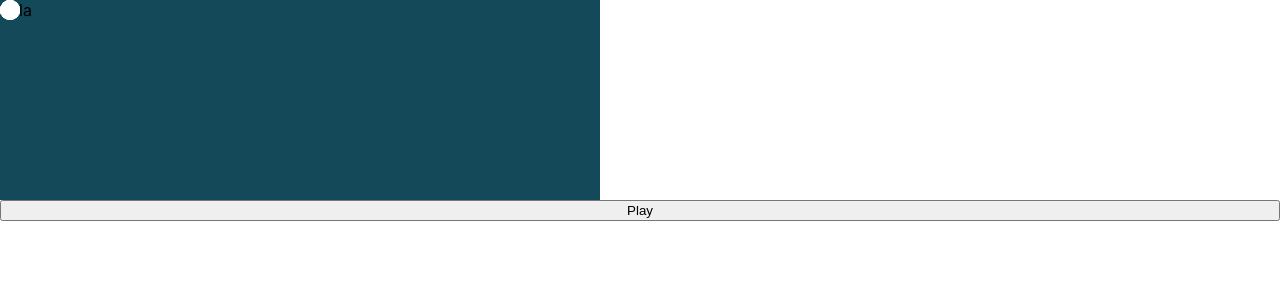
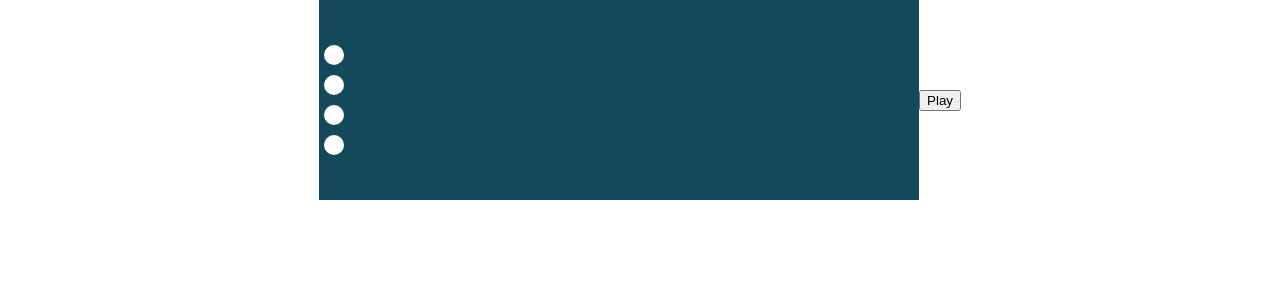
Before and after one commit to andress20/bowling2d, a React (Create React App) app: page /board-game in a window 1280 px wide. Shown: the top 300 px of the page. Built offline with nearby package versions, Linux system fonts and the light colour scheme.

Commit message:
add first column pines

```diff
--- a/src/components/Board.js
+++ b/src/components/Board.js
@@ -26,15 +26,18 @@ function Board() {
   }
 
   return (
-    <div id="board-game">
-      <div></div>
-      <div>hola</div>
-      <div></div>
-      <div></div>
-      <div></div>
-      <canvas ref={canvasRef}/>
-      <button className="playButtton" onClick={ startPlay }>Play</button>
+    <div id="board-container">
+      <div className="board-game">
+        <div className="four">
+          <div></div>
+          <div></div>
+          <div></div>
+          <div></div>
+        </div>
+        <canvas ref={canvasRef}/>
+        <button className="playButtton" onClick={ startPlay }>Play</button>
     </div>
+  </div>
   )
 }
 
--- a/src/styles/components/_board.scss
+++ b/src/styles/components/_board.scss
@@ -1,22 +1,18 @@
+#board-container {
+    display: flex;
+    justify-content: center;
 
-#board-game {
+  .board-game {
 
-  display: flex;
-  flex-direction: column;
+    display: flex;
+    align-items: center;
 
-  div{
-    width: 20px;
-    height: 20px;
-    background-color: white;
-    position: absolute;
-    border-radius: 50px;
-  }
-
-  canvas {
-    height: 200px;
-    width: 600px;
-    background-color: #134959;
+    canvas {
+      height: 200px;
+      width: 600px;
+      background-color: #134959;
 
 
+    }
   }
 }
--- a/src/styles/components/_pine.scss
+++ b/src/styles/components/_pine.scss
@@ -1,10 +1,18 @@
-#board-game {
+.four {
+  display: flex;
+  flex-direction: column;
+  position: absolute;
+  border-radius: 50px;
+
 
   div {
-    width: 20px;
-    height: 20px;
-    background-color: white;
-    position: absolute;
-    border-radius: 50px;
+  width: 20px;
+  height: 20px;
+  background-color: white;
+  margin: 5px;
+  //position: absolute;
+
+  border-radius: 50px;
+
   }
 }
```
